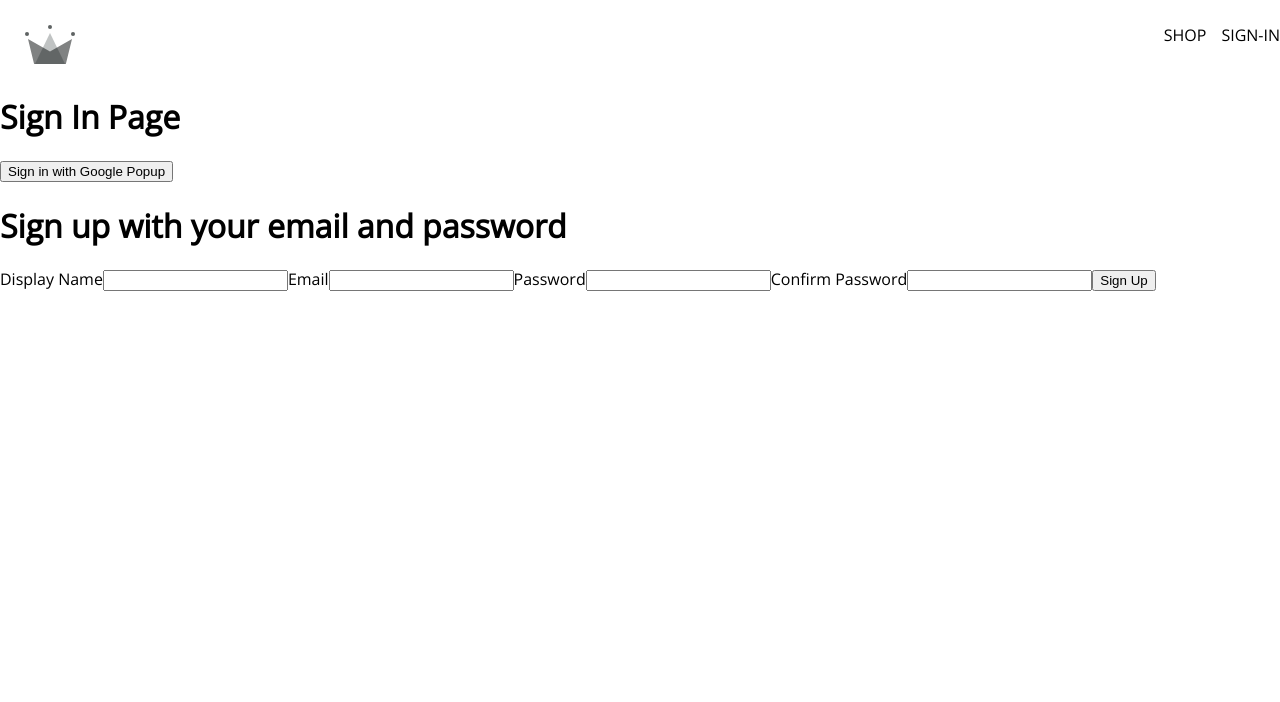
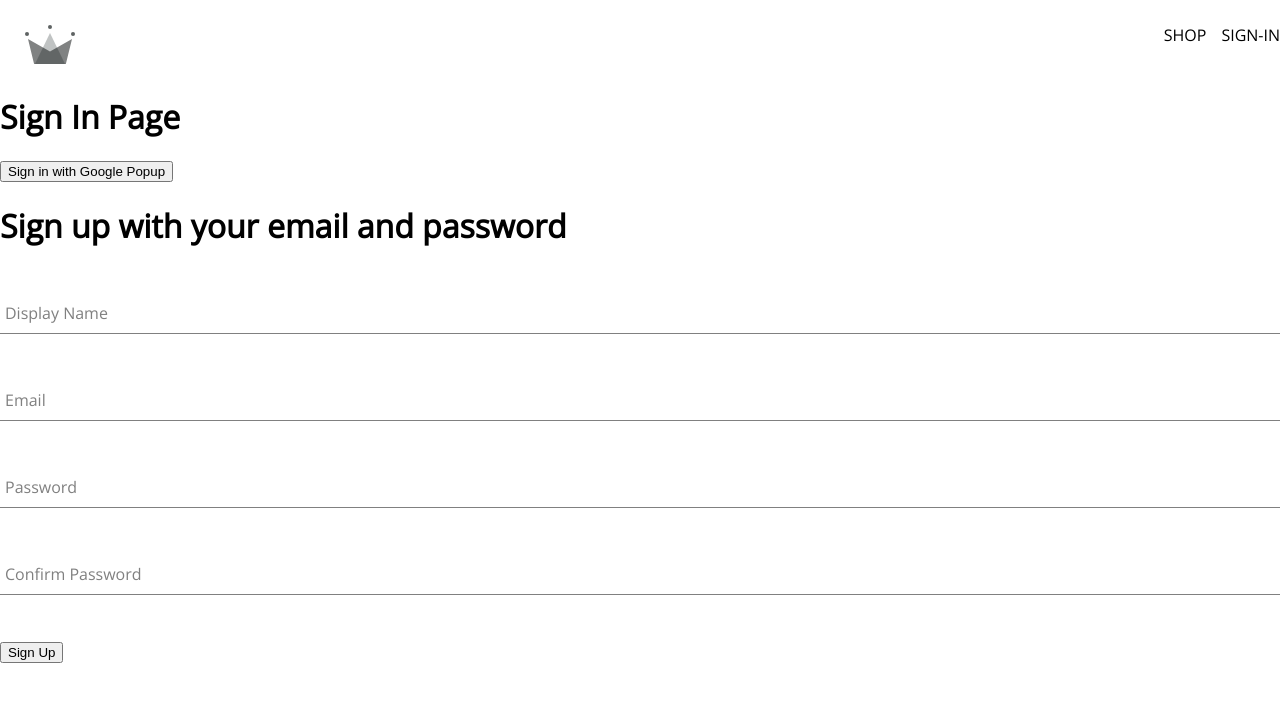
Before and after one commit to nkleinmann/e-commerce-Project, a React (Create React App) app: page /sign-in in a window 1280 px wide. Shown: the top 702 px of the page. Built offline with nearby package versions, Linux system fonts and the light colour scheme; a web font is replaced by a local one.

Commit message:
add form-input component

```diff
--- /dev/null
+++ b/src/components/form-input/form-input.component.jsx
@@ -0,0 +1,22 @@
+import './form-input.styles.scss'
+
+const FormInput = ({ label, ...otherProps }) => {
+    return (
+        <div className='group'>
+            {/* if label exists, then render this label */}
+            {/* className on label uses ternary operator that says if value has a length, apend 'shrink' class otherwise do nothing */}
+            <input className='form-input' {...otherProps} />
+            {label && (
+                <label
+                    className={`
+                     ${otherProps.value.length ? 'shrink' : ''} form-input-label
+                     `}
+                >
+                        {label}
+                </label>
+            )}
+        </div>
+    )
+}
+
+export default FormInput
--- /dev/null
+++ b/src/components/form-input/form-input.styles.scss
@@ -0,0 +1,54 @@
+$sub-color: grey;
+$main-color: black;
+
+@mixin shrinkLabel {
+  top: -14px;
+  font-size: 12px;
+  color: $main-color;
+}
+
+.group {
+  position: relative;
+  margin: 45px 0;
+
+  .form-input {
+    background: none;
+    background-color: white;
+    color: $sub-color;
+    font-size: 18px;
+    padding: 10px 10px 10px 5px;
+    display: block;
+    width: 100%;
+    border: none;
+    border-radius: 0;
+    border-bottom: 1px solid $sub-color;
+    margin: 25px 0;
+
+    &:focus {
+      outline: none;
+    }
+
+    &:focus ~ .form-input-label {
+      @include shrinkLabel();
+    }
+  }
+
+  input[type='password'] {
+    letter-spacing: 0.3em;
+  }
+
+  .form-input-label {
+    color: $sub-color;
+    font-size: 16px;
+    font-weight: normal;
+    position: absolute;
+    pointer-events: none;
+    left: 5px;
+    top: 10px;
+    transition: 300ms ease all;
+
+    &.shrink {
+      @include shrinkLabel();
+    }
+  }
+}
--- a/src/components/sign-up-form/sign-up-form.component.jsx
+++ b/src/components/sign-up-form/sign-up-form.component.jsx
@@ -1,5 +1,6 @@
 import { useState } from 'react'
-// import { isCompositeComponentWithType } from 'react-dom/test-utils'
+
+import FormInput from '../form-input/form-input.component'
 
 import { createAuthUserWithEmailAndPassword, createUserDocumentFromAuth } from '../../utils/firebase/firebase.utils'
 const defaultFormFields = {
@@ -57,34 +58,31 @@
         <div>
             <h1>Sign up with your email and password</h1>
             <form onSubmit={handleSubmit}>
-                <label>Display Name</label>
-                <input
+                <FormInput
+                    label='Display Name'
                     type='text'
                     required
                     onChange={handleChange}
                     name='displayName'
                     value={displayName} />
-
-                <label>Email</label>
-                <input
+                <FormInput
+                    label='Email'
                     type='email"'
                     required
                     onChange={handleChange}
                     name='email'
                     value={email}
                     />
-
-                <label>Password</label>
-                <input
+                <FormInput
+                    label='Password'
                     type='password'
                     required
                     onChange={handleChange}
                     name='password'
                     value={password}
                      />
-
-                <label>Confirm Password</label>
-                <input
+                <FormInput
+                    label='Confirm Password'
                     type='password'
                     required
                     onChange={handleChange}
```
Also changed, not shown: 1 other file (tests, documents, lock files or other folders).
